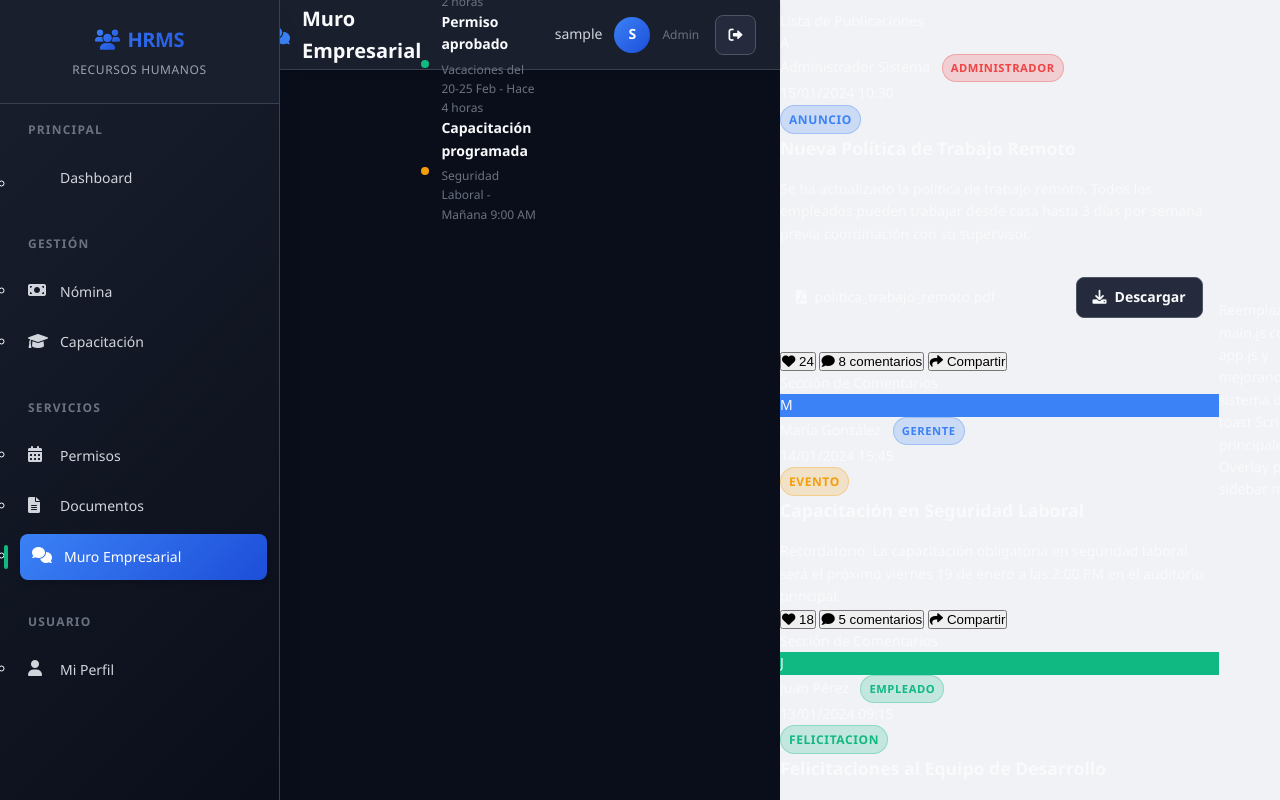
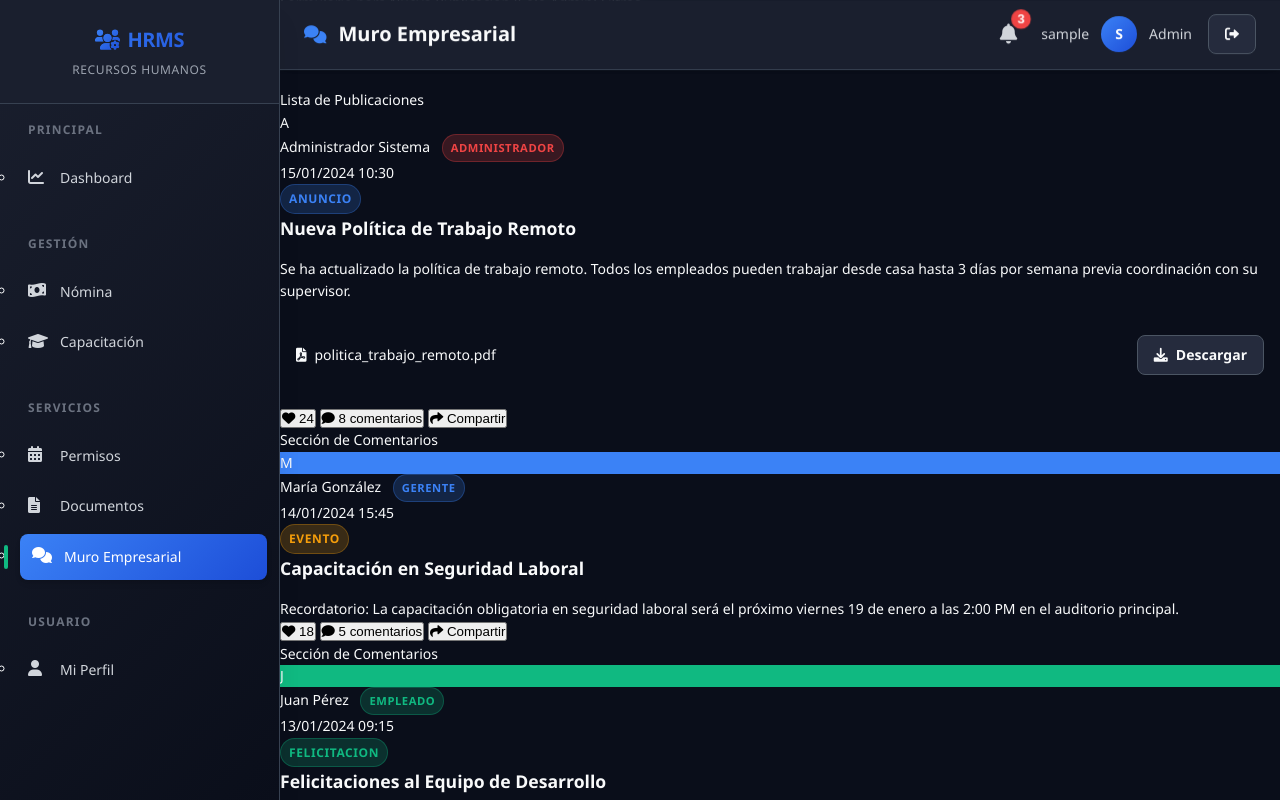
Before and after one commit to davidpupiales/gestion-talento-humano, a PHP site: page /muro.php in a window 1280 px wide. Run offline with PHP 8.4, Linux system fonts and the light colour scheme; the visitor is signed in with stand-in values (Sample User, id 1).

Commit message:
se actualizo el header y el footer

```diff
--- /dev/null
+++ b/assets/css/header_styles.css
@@ -0,0 +1,112 @@
+/* ========================================= */
+/* ===== ESTILOS PARA NOTIFICACIONES ===== */
+/* ========================================= */
+
+.notifications-panel {
+    position: relative;
+    cursor: pointer;
+}
+
+/* Estilos para el botón que activa las notificaciones */
+.notification-trigger {
+    background: none;
+    border: none;
+    color: var(--text-secondary);
+    font-size: 1.25rem;
+    cursor: pointer;
+    transition: color 0.2s ease-in-out;
+}
+
+.notification-trigger:hover {
+    color: var(--accent-blue);
+}
+
+.notification-badge {
+    position: absolute;
+    top: -5px;
+    right: -5px;
+    background-color: var(--accent-red);
+    color: white;
+    font-size: 0.75rem;
+    padding: 2px 6px;
+    border-radius: 9999px;
+    font-weight: 600;
+}
+
+/* Estilos para el menú desplegable */
+.notifications-dropdown {
+    position: absolute;
+    top: 100%;
+    right: 0;
+    margin-top: 10px;
+    width: 300px;
+    /* Ancho del menú */
+    max-height: 400px;
+    overflow-y: auto;
+    background: var(--bg-secondary);
+    border: 1px solid var(--border-primary);
+    border-radius: var(--radius-lg);
+    box-shadow: var(--shadow-xl);
+    z-index: 1000;
+    transform: translateY(-10px);
+    opacity: 0;
+    visibility: hidden;
+    transition: transform 0.2s ease-in-out, opacity 0.2s ease-in-out, visibility 0.2s ease-in-out;
+}
+
+/* Estado activo: se muestra el menú */
+.notifications-panel.active .notifications-dropdown {
+    transform: translateY(0);
+    opacity: 1;
+    visibility: visible;
+}
+
+.notifications-dropdown::-webkit-scrollbar {
+    width: 4px;
+}
+
+.notifications-dropdown::-webkit-scrollbar-track {
+    background: transparent;
+}
+
+.notifications-dropdown::-webkit-scrollbar-thumb {
+    background: var(--border-secondary);
+    border-radius: var(--radius-full);
+}
+
+.notification-item {
+    padding: 1rem;
+    border-bottom: 1px solid var(--border-primary);
+    transition: background-color 0.2s ease-in-out;
+}
+
+.notification-item:hover {
+    background: var(--bg-surface);
+}
+
+.notification-item:last-child {
+    border-bottom: none;
+}
+
+.notification-content {
+    display: flex;
+    align-items: center;
+    gap: 12px;
+}
+
+.notification-icon {
+    width: 8px;
+    height: 8px;
+    border-radius: 50%;
+}
+
+.notification-title {
+    font-weight: 600;
+    margin-bottom: 4px;
+    font-size: 0.9rem;
+}
+
+.notification-meta {
+    font-size: 0.75rem;
+    color: var(--text-muted);
+}
--- /dev/null
+++ b/assets/js/header_scripts.js
@@ -0,0 +1,25 @@
+document.addEventListener('DOMContentLoaded', function() {
+    const notificationPanel = document.querySelector('.notifications-panel');
+    const notificationTrigger = document.querySelector('.notification-trigger');
+
+    // Función para mostrar/ocultar el panel de notificaciones
+    function toggleNotificationsPanel() {
+        notificationPanel.classList.toggle('active');
+    }
+
+    // Ocultar el panel de notificaciones si se hace clic fuera de él
+    function closeNotificationsPanel(event) {
+        if (!notificationPanel.contains(event.target) && notificationPanel.classList.contains('active')) {
+            notificationPanel.classList.remove('active');
+        }
+    }
+
+    // Agregar eventos de clic
+    notificationTrigger.addEventListener('click', function(event) {
+        event.stopPropagation(); // Evita que el clic se propague al documento
+        toggleNotificationsPanel();
+    });
+
+    // Agregar el evento de clic al documento para cerrar el panel
+    document.addEventListener('click', closeNotificationsPanel);
+});
--- a/includes/footer.php
+++ b/includes/footer.php
@@ -1,12 +1,18 @@
-</div>
-        </main>
-    </div>
+<?php
+/**
+ * footer.php
+ * Este archivo contiene las etiquetas de cierre del cuerpo y del documento HTML,
+ * y se encarga de incluir los scripts necesarios al final de la página.
+ *
+ * Debe incluirse al final de cada archivo de vista (dashboard.php, empleados.php, etc.)
+ * para completar la estructura HTML iniciada en header.php.
+ *
+ */
+?>
+            </div> </main> </div> <script src="assets/js/app.js"></script>
 
-     Reemplazando main.js con app.js y mejorando sistema de toast
-     Scripts principales
-    <script src="assets/js/app.js"></script>
+    <script src="assets/js/header_scripts.js"></script>
 
-     Overlay para sidebar móvil
     <div class="sidebar-overlay"></div>
 
 </body>
--- a/includes/header.php
+++ b/includes/header.php
@@ -1,13 +1,25 @@
 <?php
+/**
+ * header.php
+ * Este archivo contiene la estructura principal de la página,
+ * incluyendo el DOCTYPE, <head>, y la estructura del layout (sidebar y header).
+ *
+ * No contiene las etiquetas de cierre </body> y </html>,
+ * que se encuentran en el archivo footer.php.
+ *
+ */
+
+// Incluimos los archivos de configuración y clases necesarias.
 require_once 'config/session.php';
 require_once 'config/database.php';
 
-// Verificar si el usuario está logueado
+// Verificamos si el usuario está logueado. Si no, lo redirigimos a la página de login.
 if (!SessionManager::verificarSesion()) {
     header('Location: login.php');
     exit();
 }
 
+// Obtenemos los datos del usuario de la sesión para mostrarlos en el header.
 $usuario_actual = SessionManager::obtenerUsuario();
 ?>
 <!DOCTYPE html>
@@ -17,6 +29,7 @@ $usuario_actual = SessionManager::obtenerUsuario();
     <meta name="viewport" content="width=device-width, initial-scale=1.0">
     <title>HRMS - Sistema de Gestión de Recursos Humanos</title>
     <link rel="stylesheet" href="assets/css/style.css">
+    <link rel="stylesheet" href="assets/css/header_styles.css">
     <link rel="stylesheet" href="https://cdnjs.cloudflare.com/ajax/libs/font-awesome/6.0.0/css/all.min.css">
     <link rel="preconnect" href="https://fonts.googleapis.com">
     <link rel="preconnect" href="https://fonts.gstatic.com" crossorigin>
@@ -24,12 +37,10 @@ $usuario_actual = SessionManager::obtenerUsuario();
 </head>
 <body>
     <div class="main-container">
-        <!-- Mejorando estructura del sidebar con secciones organizadas -->
-        <!-- Sidebar -->
         <nav class="sidebar">
             <div class="sidebar-logo">
                 <div class="logo">
-                    <i class="fas fa-users"></i> HRMS
+                    <i class="fas fa-users-cog"></i> HRMS
                 </div>
                 <div class="logo-subtitle">Recursos Humanos</div>
             </div>
@@ -40,13 +51,12 @@ $usuario_actual = SessionManager::obtenerUsuario();
                     <ul>
                         <li class="nav-item">
                             <a href="dashboard.php" class="nav-link <?php echo basename($_SERVER['PHP_SELF']) == 'dashboard.php' ? 'active' : ''; ?>">
-                                <i class="fas fa-chart-dashboard nav-icon"></i>
+                                <i class="fas fa-chart-line nav-icon"></i>
                                 Dashboard
                             </a>
                         </li>
                     </ul>
                 </li>
-
                 <li class="nav-section">
                     <div class="nav-section-title">Gestión</div>
                     <ul>
@@ -61,7 +71,7 @@ $usuario_actual = SessionManager::obtenerUsuario();
 
                         <li class="nav-item">
                             <a href="nomina.php" class="nav-link <?php echo basename($_SERVER['PHP_SELF']) == 'nomina.php' ? 'active' : ''; ?>">
-                                <i class="fas fa-money-bill nav-icon"></i>
+                                <i class="fas fa-money-bill-wave nav-icon"></i>
                                 Nómina
                             </a>
                         </li>
@@ -83,7 +93,6 @@ $usuario_actual = SessionManager::obtenerUsuario();
                         </li>
                     </ul>
                 </li>
-
                 <li class="nav-section">
                     <div class="nav-section-title">Servicios</div>
                     <ul>
@@ -109,7 +118,6 @@ $usuario_actual = SessionManager::obtenerUsuario();
                         </li>
                     </ul>
                 </li>
-
                 <?php if (SessionManager::tienePermiso('gerente')): ?>
                 <li class="nav-section">
                     <div class="nav-section-title">Análisis</div>
@@ -123,7 +131,6 @@ $usuario_actual = SessionManager::obtenerUsuario();
                     </ul>
                 </li>
                 <?php endif; ?>
-
                 <li class="nav-section">
                     <div class="nav-section-title">Usuario</div>
                     <ul>
@@ -138,17 +145,14 @@ $usuario_actual = SessionManager::obtenerUsuario();
             </ul>
         </nav>
 
-        <!-- Contenido Principal -->
         <main class="content">
-            <!-- Mejorando header con sistema de notificaciones completo -->
-            <!-- Header -->
             <header class="header">
                 <div class="header-title">
                     <i class="fas fa-<?php
                         $iconos = [
-                            'dashboard.php' => 'chart-dashboard',
+                            'dashboard.php' => 'chart-line',
                             'empleados.php' => 'users',
-                            'nomina.php' => 'money-bill',
+                            'nomina.php' => 'money-bill-wave',
                             'reclutamiento.php' => 'user-plus',
                             'capacitacion.php' => 'graduation-cap',
                             'permisos.php' => 'calendar-alt',
@@ -177,7 +181,6 @@ $usuario_actual = SessionManager::obtenerUsuario();
                 </div>
 
                 <div class="header-actions">
-                    <!-- Sistema de notificaciones mejorado -->
                     <div class="notifications-panel">
                         <button class="notification-trigger">
                             <i class="fas fa-bell"></i>
@@ -186,59 +189,49 @@ $usuario_actual = SessionManager::obtenerUsuario();
 
                         <div class="notifications-dropdown">
                             <div class="notification-item unread">
-                                <div style="display: flex; align-items: center; gap: 12px;">
-                                    <div style="width: 8px; height: 8px; background: var(--accent-blue); border-radius: 50%;"></div>
-                                    <div style="flex: 1;">
-                                        <div style="font-weight: 600; margin-bottom: 4px;">Nuevo documento para firmar</div>
-                                        <div style="font-size: 0.75rem; color: var(--text-muted);">Política de Seguridad - Hace 2 horas</div>
+                                <div class="notification-content">
+                                    <div class="notification-icon" style="background: var(--accent-blue);"></div>
+                                    <div>
+                                        <div class="notification-title">Nuevo documento para firmar</div>
+                                        <div class="notification-meta">Política de Seguridad - Hace 2 horas</div>
                                     </div>
                                 </div>
                             </div>
                             <div class="notification-item unread">
-                                <div style="display: flex; align-items: center; gap: 12px;">
-                                    <div style="width: 8px; height: 8px; background: var(--accent-green); border-radius: 50%;"></div>
-                                    <div style="flex: 1;">
-                                        <div style="font-weight: 600; margin-bottom: 4px;">Permiso aprobado</div>
-                                        <div style="font-size: 0.75rem; color: var(--text-muted);">Vacaciones del 20-25 Feb - Hace 4 horas</div>
+                                <div class="notification-content">
+                                    <div class="notification-icon" style="background: var(--accent-green);"></div>
+                                    <div>
+                                        <div class="notification-title">Permiso aprobado</div>
+                                        <div class="notification-meta">Vacaciones del 20-25 Feb - Hace 4 horas</div>
                                     </div>
                                 </div>
                             </div>
-                            <div class="notification-item unread">
-                                <div style="display: flex; align-items: center; gap: 12px;">
-                                    <div style="width: 8px; height: 8px; background: var(--accent-orange); border-radius: 50%;"></div>
-                                    <div style="flex: 1;">
-                                        <div style="font-weight: 600; margin-bottom: 4px;">Capacitación programada</div>
-                                        <div style="font-size: 0.75rem; color: var(--text-muted);">Seguridad Laboral - Mañana 9:00 AM</div>
+                            <div class="notification-item">
+                                <div class="notification-content">
+                                    <div class="notification-icon" style="background: var(--accent-orange);"></div>
+                                    <div>
+                                        <div class="notification-title">Capacitación programada</div>
+                                        <div class="notification-meta">Seguridad Laboral - Mañana 9:00 AM</div>
                                     </div>
                                 </div>
                             </div>
                         </div>
                     </div>
 
-                    <!-- Información del usuario -->
                     <div class="user-menu">
-                        <span><?php echo htmlspecialchars($usuario_actual['nombre']); ?></span>
+                        <span class="user-name"><?php echo htmlspecialchars($usuario_actual['nombre']); ?></span>
                         <div class="user-avatar">
                             <?php echo strtoupper(substr($usuario_actual['nombre'], 0, 1)); ?>
                         </div>
-                        <span style="font-size: 0.75rem; color: var(--text-muted);">
+                        <span class="user-role">
                             <?php echo ucfirst($usuario_actual['rol']); ?>
                         </span>
                     </div>
 
-                    <!-- Logout -->
                     <a href="logout.php" class="btn btn-secondary" title="Cerrar Sesión">
                         <i class="fas fa-sign-out-alt"></i>
                     </a>
                 </div>
             </header>
 
-            <!-- Agregando contenedor para el contenido de las páginas -->
-            <!-- Contenido de la página -->
             <div class="page-container">
-                <!-- Rest of code here -->
-            </div>
-        </main>
-    </div>
-</body>
-</html>
```
